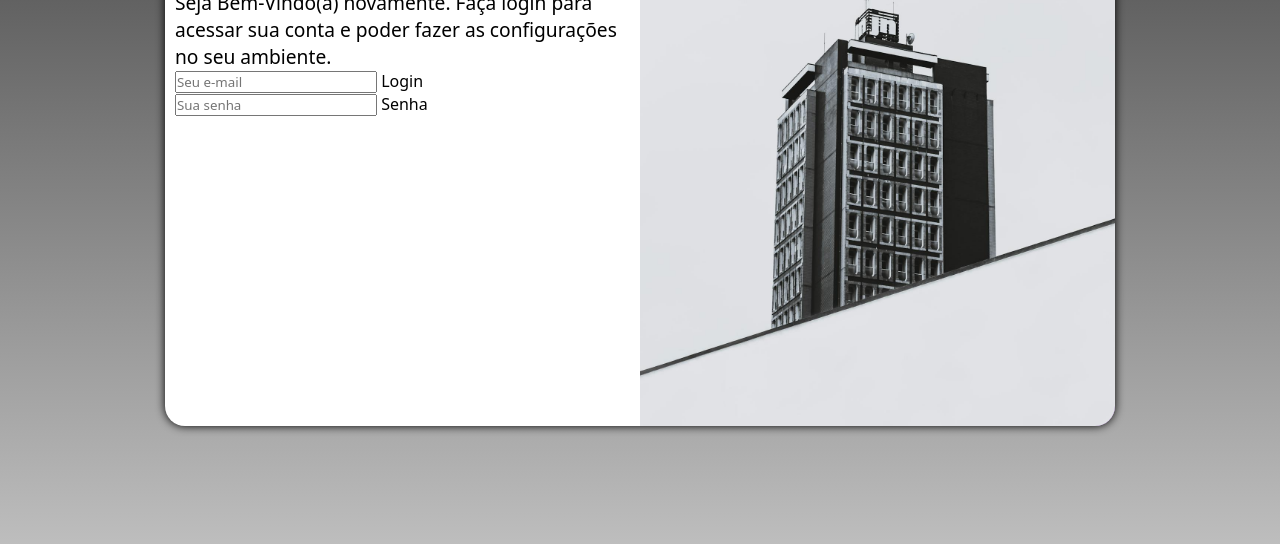
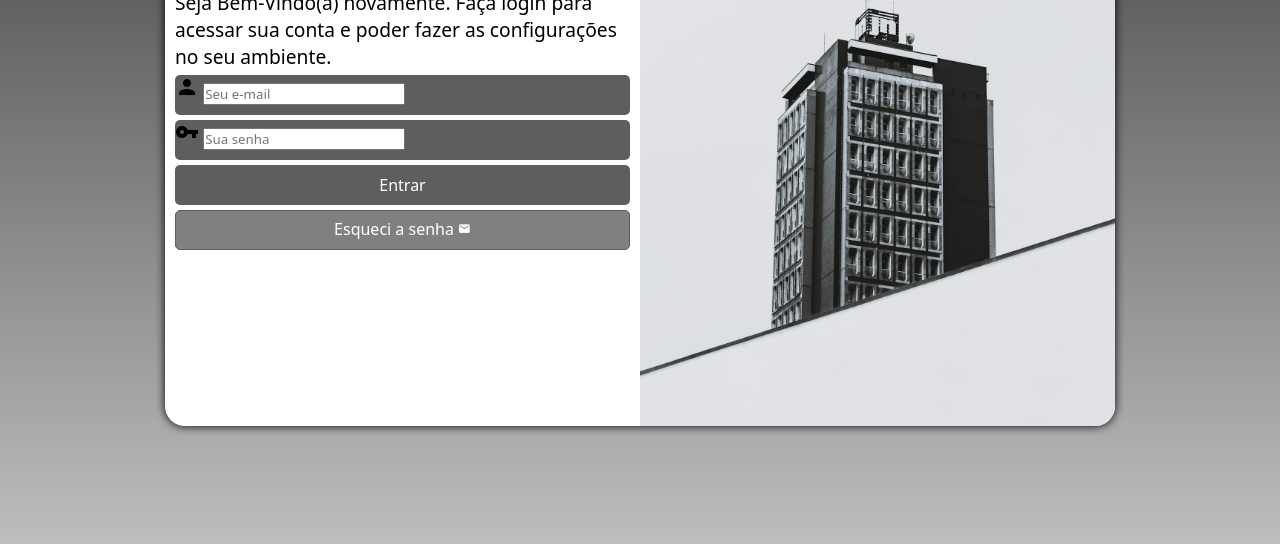
Before and after one commit to GuxtaQueiroz/Projeto-login, a plain HTML site: page index.html in a window 1280 px wide. Shown: the part 224-768 px from the top of the page. Drawn offline with Linux system fonts and the light colour scheme.

Commit message:
atualizacao

```diff
--- a/estilos/style.css
+++ b/estilos/style.css
@@ -25,7 +25,7 @@ main{
     left: 50%;
     transform: translate(-50%, -50%);
     background-color: white;
-    width: 250px;
+    width: 260px;
     height: 500px;
     border-radius: 20px;
     overflow: hidden;
@@ -34,7 +34,7 @@ main{
     transition-timing-function: ease;
 }
 #imagem{
-    background: #5f2c82 url(../Imagens/Fundo\ Login.jpg) no-repeat;
+    background: url(../Imagens/Fundo\ Login.jpg) no-repeat;
     height: 200px;
     background-size: cover;
     display: block;
@@ -50,3 +50,48 @@ main{
 #formulario p{
     font-size: 0.8em;
 }
+.campo{
+    background-color: #5E5E5E;
+    width: 100%;
+    display: block;
+    height: 40px;
+    border-radius: 5px;
+    margin: 5px 0px;
+}
+.campo > label{
+    display: none;
+}
+form > input[type=submit]{
+    display: block;
+    font-size: 1em;
+    width: 100%;
+    height: 40px;
+    background-color: #5E5E5E;
+    color: white;
+    border: none;
+    border-radius: 5px;
+    cursor: pointer;
+}
+form > input[type=submit]:hover {
+    background-color: #3C3C3C;
+}
+form > a.botao {
+    display: block;
+    text-align: center;
+    font-size: 1em;
+    width: 100%;
+    height: 40px;
+    margin-top: 5px;
+    padding-top: 7px;
+    color: white;
+    background-color: #808080;
+    border: 1px solid #5E5E5E;
+    border-radius: 5px;
+    text-decoration: none;
+}
+form > a.botao > i{
+    font-size: 0.8em;
+}
+form > a.botao:hover {
+    background-color: #626262;
+}
--- a/index.html
+++ b/index.html
@@ -6,6 +6,8 @@
     <title>Login</title>
     <link rel="stylesheet" href="estilos/style.css">
     <link rel="stylesheet" href="estilos/media-query.css">
+    <link href="https://fonts.googleapis.com/icon?family=Material+Icons"
+      rel="stylesheet">
 </head>
 <body>
     <main>
@@ -16,15 +18,21 @@
             <div id="formulario">
                 <h1>Login</h1>
                 <p>Seja Bem-Vindo(a) novamente. Faça login para acessar sua conta e poder fazer as configurações no seu ambiente.</p>
-                <form action="login.php" method="post">
+                <form action="login.php" method="post" autocomplete="on">
                      <div class="campo">
-                        <input type="email" name="Login" id="ilogin" placeholder="Seu e-mail">
+                        <span class="material-icons">person</span>
+                        <input type="email" name="Login" id="ilogin" placeholder="Seu e-mail" autocomplete="email" required maxlength="30">
                          <label for="ilogin">Login</label>
                      </div>
                      <div class="campo">
-                        <input type="password" name="Senha" id="isenha" placeholder="Sua senha">
+                        <span class="material-icons">vpn_key</span>
+                        <input type="password" name="Senha" id="isenha" placeholder="Sua senha" autocomplete="current-password" required minlength="8">
                         <label for="isenha">Senha</label>
                      </div>
+                     <input type="submit" value="Entrar">
+                     <a href="esqueci.html" class="botao">Esqueci a senha
+                        <i class="material-icons">mail</i>
+                     </a>
                 </form>
             </div>
         </section>
```
